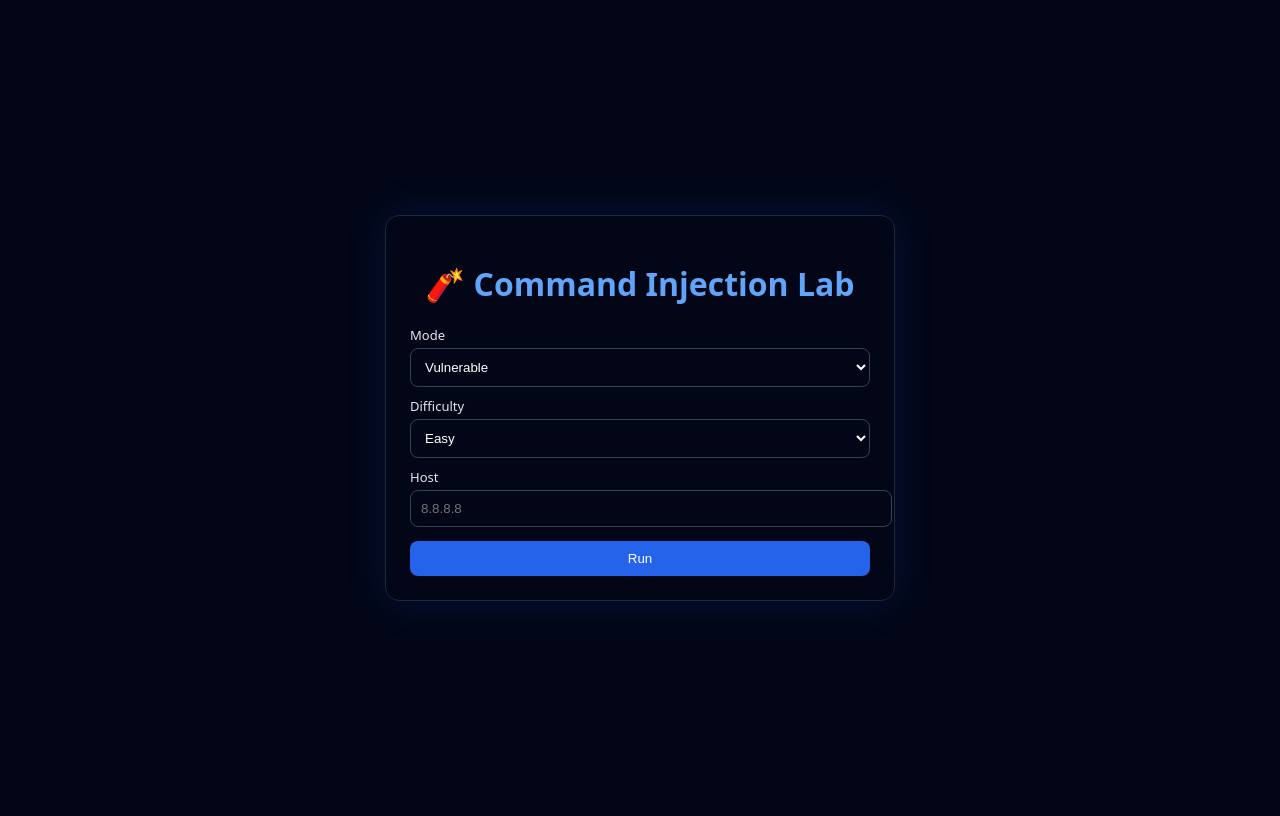
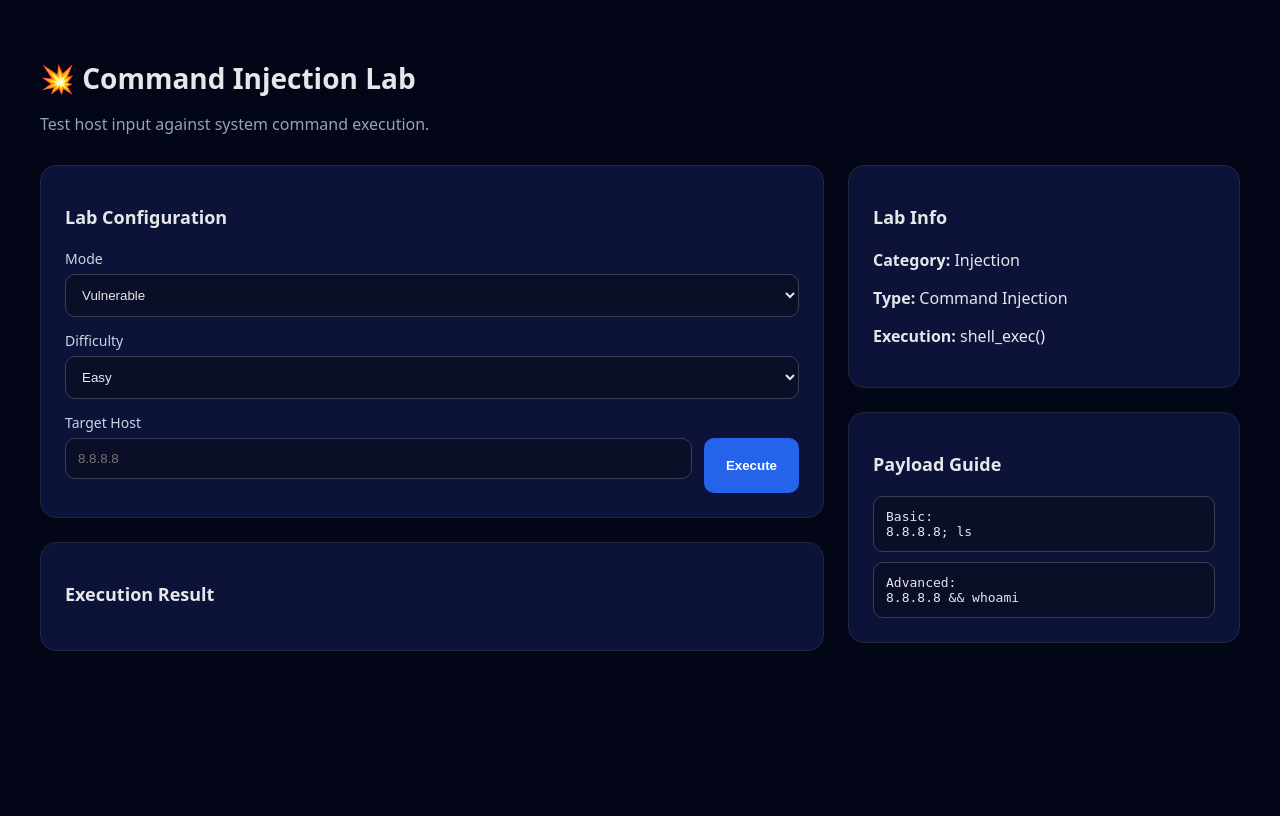
Before and after one commit to cerebralstoic/CyberAttackSimulation, a PHP site: page / in a window 1280 px wide. After the commit the page ends 651 px from the top, so only its background shows below. Run offline with PHP 8.4, Linux system fonts and the light colour scheme.

Commit message:
Added flag return on success and improved the ui

```diff
--- a/backend/src/registry/labs.registry.js
+++ b/backend/src/registry/labs.registry.js
@@ -27,7 +27,6 @@ const LAB_REGISTRY = {
     id: "cmdi",
     name: "Command Injection",
     starter: "startCmdiLab",
-    starter: "startUploadLab",
     image: "cmdi-lab",
     ttl: 15,
     category: "server-side",
@@ -40,6 +39,7 @@ const LAB_REGISTRY = {
     id: "upload",
     name: "File Upload Vulnerability",
     image: "upload-lab",
+    starter: "startUploadLab",
     category: "server-side",
     ttl: 10,
     difficulties: ["easy", "medium", "hard", "secure"],
--- a/labs/cmdi-lab/app/index.php
+++ b/labs/cmdi-lab/app/index.php
@@ -2,6 +2,9 @@
 $mode = $_GET["mode"] ?? "vulnerable";
 $difficulty = $_GET["difficulty"] ?? "easy";
 $host = $_GET["host"] ?? "";
+
+$FLAG = "FLAG{cmdi_shell_access}";
+$flagReveal = null;
 
 $output = "";
 $executedCommand = "";
@@ -25,6 +28,17 @@ if ($host !== "") {
     $executedCommand = "ping -c 1 " . $host;
     $output = shell_exec($executedCommand);
   }
+
+
+  if (
+      $mode === "vulnerable" &&
+      $difficulty === "easy" &&
+      (strpos($_GET["host"] ?? "", ";") !== false ||
+       strpos($_GET["host"] ?? "", "&&") !== false ||
+       strpos($_GET["host"] ?? "", "|") !== false)
+  ) {
+      $flagReveal = $FLAG;
+  }
 }
 ?>
 <!DOCTYPE html>
@@ -34,54 +48,122 @@ if ($host !== "") {
 <title>Command Injection Lab</title>
 <style>
 body {
-  background:#020617;
-  color:#e5e7eb;
-  font-family:system-ui;
-  display:flex;
-  justify-content:center;
-  align-items:center;
-  min-height:100vh;
+    background:#020617;
+    color:#e5e7eb;
+    font-family:system-ui;
+    margin:0;
+    padding:40px;
 }
-.container {
-  width:460px;
-  padding:24px;
-  background:#020617;
-  border:1px solid #1e293b;
-  border-radius:14px;
-  box-shadow:0 0 40px rgba(37,99,235,.15);
+.container { max-width:1200px; margin:auto; }
+
+.header { margin-bottom:30px; }
+.header h1 { font-size:28px; margin-bottom:6px; }
+.subtitle { color:#94a3b8; }
+
+.grid {
+    display:grid;
+    grid-template-columns:2fr 1fr;
+    gap:24px;
 }
-h1 { text-align:center; color:#60a5fa; }
-label { font-size:13px; display:block; margin-top:10px }
-input, select, button {
-  width:100%;
-  padding:10px;
-  margin-top:4px;
-  border-radius:8px;
-  border:1px solid #334155;
-  background:#020617;
-  color:white;
+
+.card {
+    background:#0d1238;
+    border:1px solid #1e293b;
+    border-radius:16px;
+    padding:24px;
 }
-button {
-  margin-top:14px;
-  background:#2563eb;
-  border:none;
-  cursor:pointer;
+
+.section-title { font-size:18px; margin-bottom:20px; }
+
+label {
+    font-size:14px;
+    color:#cbd5e1;
+    display:block;
+    margin-bottom:6px;
 }
-pre {
-  background:#020617;
-  border:1px dashed #334155;
-  padding:10px;
-  margin-top:12px;
-  border-radius:8px;
-  white-space:pre-wrap;
+
+select, input {
+    width:100%;
+    padding:12px;
+    border-radius:10px;
+    border:1px solid #334155;
+    background:#0a0e27;
+    color:#e5e7eb;
+    margin-bottom:14px;
+}
+
+.input-row {
+    display:flex;
+    gap:12px;
+}
+
+.input-row input {
+    flex:1;
+}
+
+.execute-btn {
+    padding:14px 22px;
+    border-radius:10px;
+    border:none;
+    background:#2563eb;
+    color:white;
+    cursor:pointer;
+    font-weight:600;
+}
+
+.execute-btn:hover { background:#1d4ed8; }
+
+.output-box {
+    background:#0a0e27;
+    border:1px solid #334155;
+    border-radius:12px;
+    padding:16px;
+    font-family:monospace;
+    white-space:pre-wrap;
+    min-height:120px;
+}
+
+.flag-box {
+    margin-top:16px;
+    padding:18px;
+    border-radius:14px;
+    background:#0f172a;
+    border:1px solid #22c55e;
+    color:#22c55e;
+    font-weight:bold;
+    text-align:center;
+    box-shadow:0 0 20px rgba(34,197,94,.4);
+}
+
+.payload {
+    background:#0a0e27;
+    padding:12px;
+    border-radius:10px;
+    border:1px solid #334155;
+    margin-top:10px;
+    font-family:monospace;
+    font-size:13px;
 }
 </style>
 </head>
 <body>
+
 <div class="container">
-<h1>🧨 Command Injection Lab</h1>
+
+<div class="header">
+<h1>💥 Command Injection Lab</h1>
+<p class="subtitle">Test host input against system command execution.</p>
+</div>
+
+<div class="grid">
+
+<div>
+
+<div class="card">
+<h2 class="section-title">Lab Configuration</h2>
 
 <form method="GET">
+
 <label>Mode</label>
 <select name="mode">
   <option value="vulnerable">Vulnerable</option>
@@ -95,22 +177,71 @@ pre {
   <option value="hard">Hard</option>
 </select>
 
-<label>Host</label>
+<label>Target Host</label>
+<div class="input-row">
 <input name="host" placeholder="8.8.8.8">
+<button class="execute-btn">Execute</button>
+</div>
 
-<button>Run</button>
 </form>
+</div>
+
+<div class="card" style="margin-top:24px;">
+<h2 class="section-title">Execution Result</h2>
 
 <?php if ($executedCommand): ?>
-<pre><strong>Executed Command:</strong>
-<?= htmlspecialchars($executedCommand) ?></pre>
+<div class="output-box">
+<strong>Executed Command:</strong>
+<?= htmlspecialchars($executedCommand) ?>
+</div>
 <?php endif; ?>
 
 <?php if ($output): ?>
-<pre><strong>Output:</strong>
-<?= htmlspecialchars($output) ?></pre>
+<div class="output-box" style="margin-top:16px;">
+<strong>Output:</strong>
+<?= htmlspecialchars($output) ?>
+</div>
+<?php endif; ?>
+
+<?php if ($flagReveal): ?>
+<div class="flag-box">
+🚩 <?= htmlspecialchars($flagReveal) ?>
+</div>
 <?php endif; ?>
 
 </div>
+
+</div>
+
+<div>
+
+<div class="card">
+<h2 class="section-title">Lab Info</h2>
+<p><strong>Category:</strong> Injection</p>
+<p><strong>Type:</strong> Command Injection</p>
+<p><strong>Execution:</strong> shell_exec()</p>
+</div>
+
+<div class="card" style="margin-top:24px;">
+<h2 class="section-title">Payload Guide</h2>
+
+<div class="payload">
+Basic:<br>
+8.8.8.8; ls
+</div>
+
+<div class="payload">
+Advanced:<br>
+8.8.8.8 && whoami
+</div>
+
+</div>
+
+</div>
+
+</div>
+
+</div>
+
 </body>
 </html>
```
